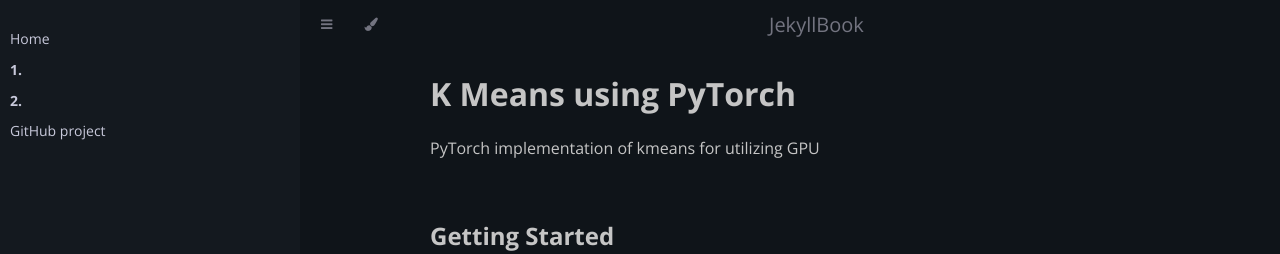
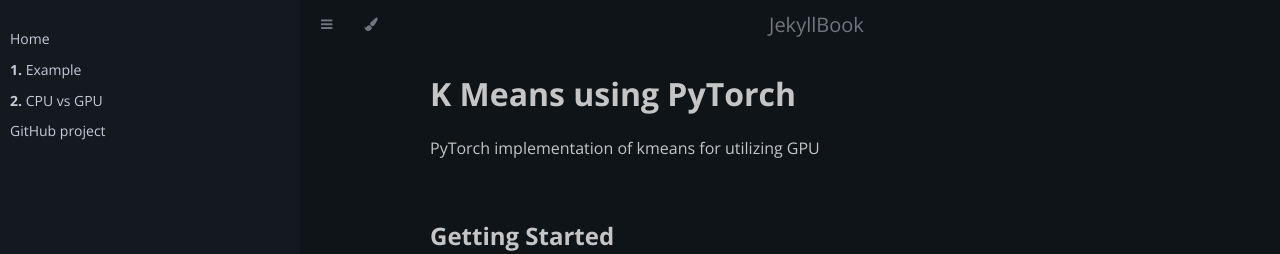
Before and after one commit to subhadarship/kmeans_pytorch, a Jekyll site: the page built from docs/index.md, in a window 1280 px wide. Shown: the top 254 px of the page. Built offline with Jekyll 4.4.1, drawn with Linux system fonts in a browser that asks for light colours; nearby versions of some CDN libraries.

Commit message:
Add files via upload

```diff
--- a/docs/_config.yml
+++ b/docs/_config.yml
@@ -28,5 +28,5 @@
 # Chapter Configuration (up to a 2 level nested list)
 
 chapters:
-  - path: chapters/example.md
-  - path: chapters/cpu_vs_gpu.md
+  - path: chapters/example/example.md
+  - path: chapters/cpu_vs_gpu/cpu_vs_gpu.md
```
